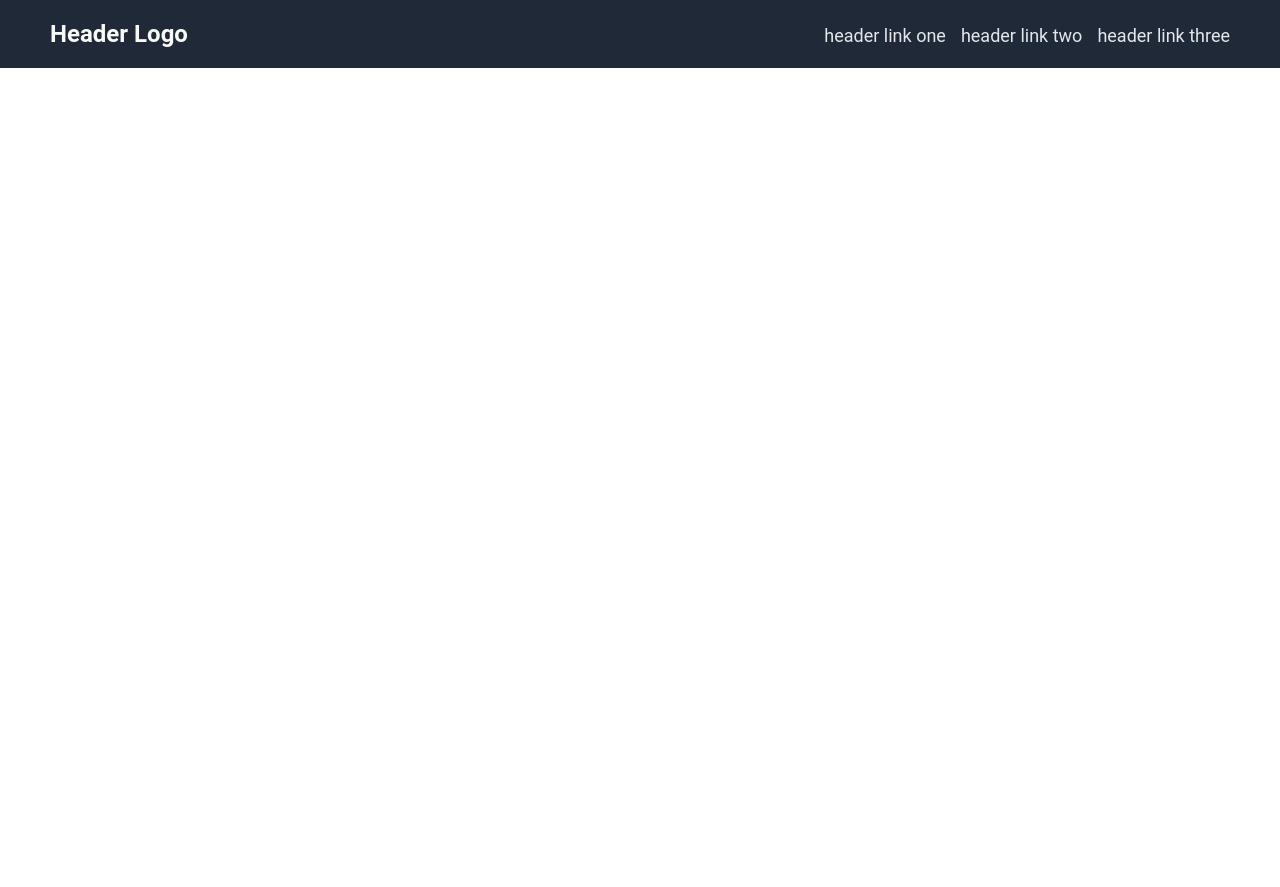
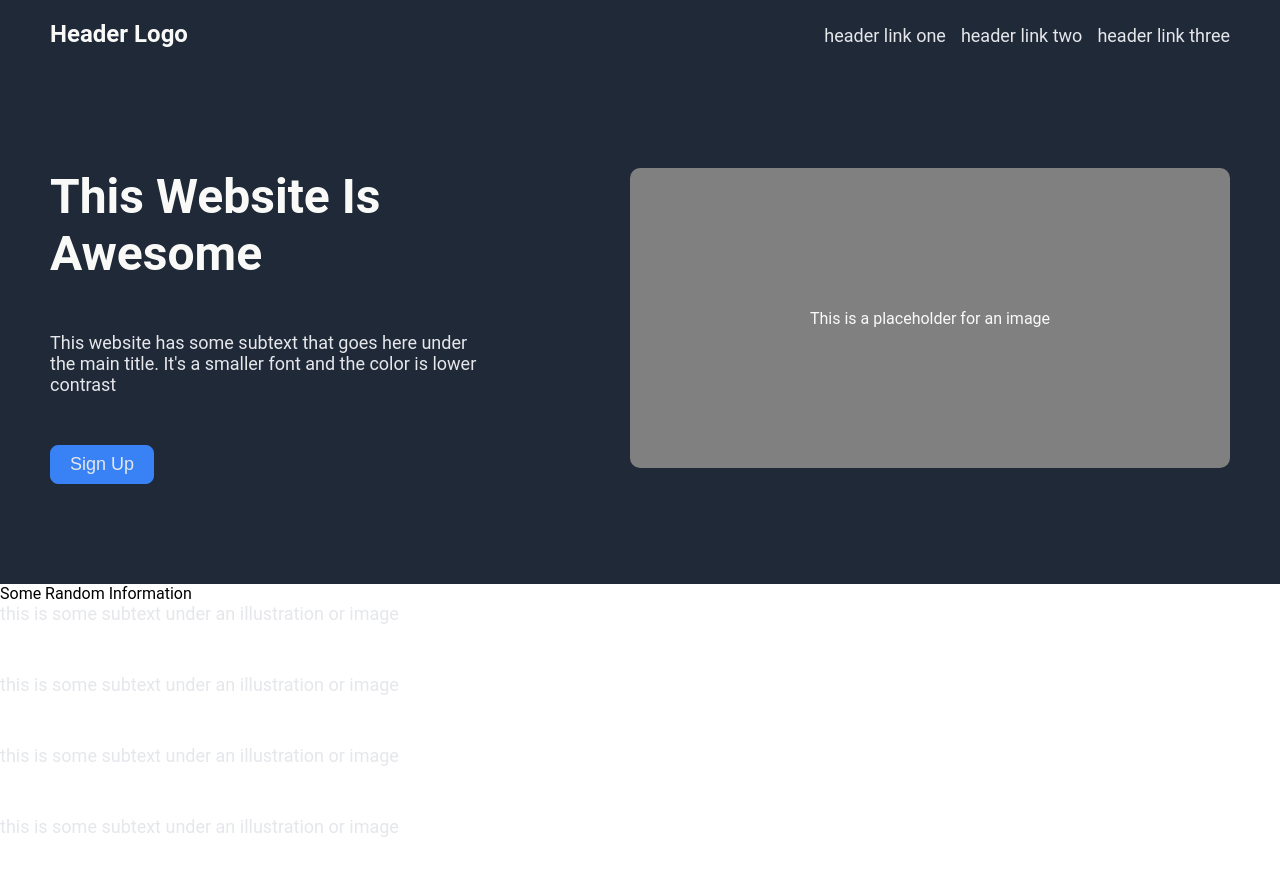
Before and after one commit to abfar481/TheOdinProject-Landing_Page, a plain HTML site: page index.html in a window 1280 px wide. Before the commit the page ends 800 px from the top, so only its background shows below. Drawn offline with Linux system fonts and the light colour scheme.

Commit message:
Adding hero sections

```diff
--- a/index.html
+++ b/index.html
@@ -10,6 +10,7 @@
 </head>
 
 <body>
+    <!-- Header -->
     <div class="header">
         <div class="left">
             <div class="logo">Header Logo</div>
@@ -23,6 +24,47 @@
         </div>
     </div>
 
+    <!-- Hero -->
+    <div class="hero">
+        <div class="left-hero">
+            <div class="hero-text">
+                This Website Is Awesome
+            </div>
+            <div class="text">This website has some subtext that goes here under the main title. It's a smaller font and
+                the
+                color is lower contrast</div>
+            <button class="sign-up">Sign Up</button>
+        </div>
+        <div class="right-hero">
+            <div class="placeholder"> This is a placeholder for an image</div>
+        </div>
+    </div>
+
+    <!-- Card -->
+    <div class="container">
+        <div class="random-text">Some Random Information</div>
+        <div class="card">
+            <div class="box">
+                <div class="text">this is some subtext under an illustration or image</div>
+            </div>
+        </div>
+        <div class="card">
+            <div class="box">
+                <div class="text">this is some subtext under an illustration or image</div>
+            </div>
+        </div>
+        <div class="card">
+            <div class="box">
+                <div class="text">this is some subtext under an illustration or image</div>
+            </div>
+        </div>
+        <div class="card">
+            <div class="box">
+                <div class="text">this is some subtext under an illustration or image</div>
+            </div>
+        </div>
+
+    </div>
 </body>
 
 </html>
--- a/styles.css
+++ b/styles.css
@@ -40,3 +40,47 @@ ul {
     padding: 0;
     gap: 15px;
 }
+
+/*  Hero  */
+.hero {
+    background-color: #1F2937;
+    color: #F9FAF8;
+    padding: 100px;
+    padding-left: 50px;
+    padding-right: 50px;
+    display: flex;
+    gap: 50px;
+}
+
+.hero-text {
+    font-size: 48px;
+    font-weight: bolder;
+    padding-bottom: 50px;
+    padding-right: 100px;
+}
+
+.text {
+    font-size: 18px;
+    color: #E5E7EB;
+    padding-bottom: 50px;
+    padding-right: 100px;
+}
+
+.sign-up {
+    background-color: #3882F6;
+    font-size: 18px;
+    color: #E5E7EB;
+    padding: 8px 19px;
+    border-radius: 8px;
+    border: 1px solid #3882F6;
+}
+
+.placeholder {
+    background-color: grey;
+    width: 600px;
+    height: 300px;
+    display: flex;
+    justify-content: center;
+    align-items: center;
+    border-radius: 10px;
+}
```
